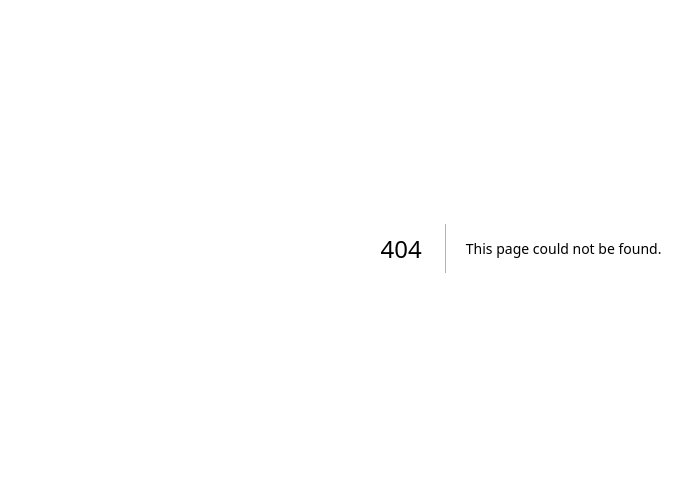
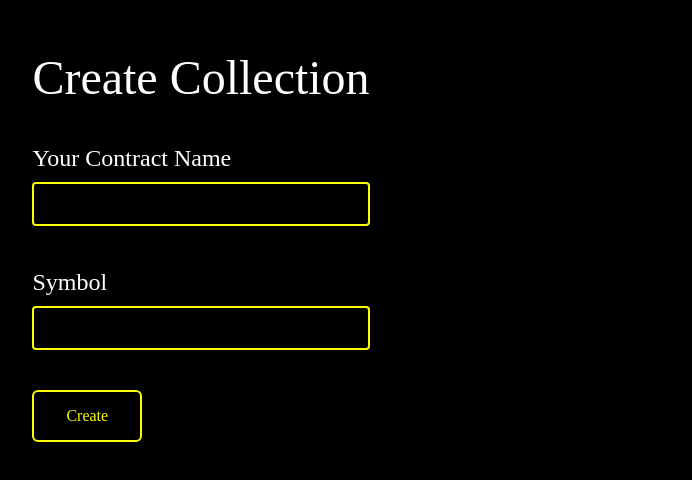
Before and after one commit to Nester-xyz/blartz, a Next.js app: page /create in a window 1280 px wide. Before the commit this address had no page. Shown: the part 152-632 px from the top of the page, without its empty margins (119-811 px from the left). Built offline with nearby package versions, Linux system fonts and the light colour scheme; a web font is replaced by a local one.

Commit message:
create collection page

```diff
--- a/src/app/Nav.tsx
+++ b/src/app/Nav.tsx
@@ -11,7 +11,7 @@ const Nav = (props: Props) => {
   return (
     <div className="text-white flex justify-between mt-3 mx-3 md:mx-20">
       <div>
-        <h1 className="text-4xl">Blartz ⚡</h1>
+        <h1 className="text-4xl select-none">Blartz ⚡</h1>
       </div>
       <div>
         <button onClick={logout}>Log out</button>
--- /dev/null
+++ b/src/app/create/page.tsx
@@ -0,0 +1,47 @@
+import React from "react";
+
+type Props = {};
+
+const page = (props: Props) => {
+  return (
+    <>
+      <div className="flex flex-col-reverse md:grid grid-cols-2 h-screen bg-black text-white">
+        <div className="grid place-content-center">
+          <div className="flex flex-col gap-10">
+            <div className="text-5xl">Create Collection</div>
+            <div className="flex flex-col gap-2">
+              <div className="text-2xl">Your Contract Name</div>
+              <input
+                spellCheck="false"
+                type="text"
+                name=""
+                id=""
+                className="bg-black border-primary border-2 rounded py-2 px-5 focus:outline-none "
+              />
+            </div>
+            <div className="flex flex-col gap-2">
+              <div className="text-2xl">Symbol</div>
+              <input
+                spellCheck="false"
+                type="text"
+                name=""
+                id=""
+                className="bg-black border-primary border-2 rounded py-2 px-5 focus:outline-none "
+              />
+            </div>
+            <div className="hidden md:block">
+              <button className="border-2 border-primary relative group rounded-md text-primary overflow-hidden px-8 py-3">
+                <div className="text-primary group-hover:text-black  z-50 relative">
+                  Create
+                </div>
+                <div className="bg-primary  absolute  w-0 group-hover:w-full left-0 top-0 bottom-0 transition-all ease-in-out duration-500"></div>
+              </button>
+            </div>
+          </div>
+        </div>
+      </div>
+    </>
+  );
+};
+
+export default page;
--- a/src/app/globals.css
+++ b/src/app/globals.css
@@ -16,16 +16,6 @@
   }
 }
 
-body {
-  color: rgb(var(--foreground-rgb));
-  background: linear-gradient(
-      to bottom,
-      transparent,
-      rgb(var(--background-end-rgb))
-    )
-    rgb(var(--background-start-rgb));
-}
-
 @layer utilities {
   .text-balance {
     text-wrap: balance;
--- a/src/app/layout.tsx
+++ b/src/app/layout.tsx
@@ -25,6 +25,7 @@ export default function RootLayout({
       <body
         style={{
           fontFamily: "Geom Graphic W03 Regular",
+          backgroundColor: "black",
         }}
       >
         {children}
```
